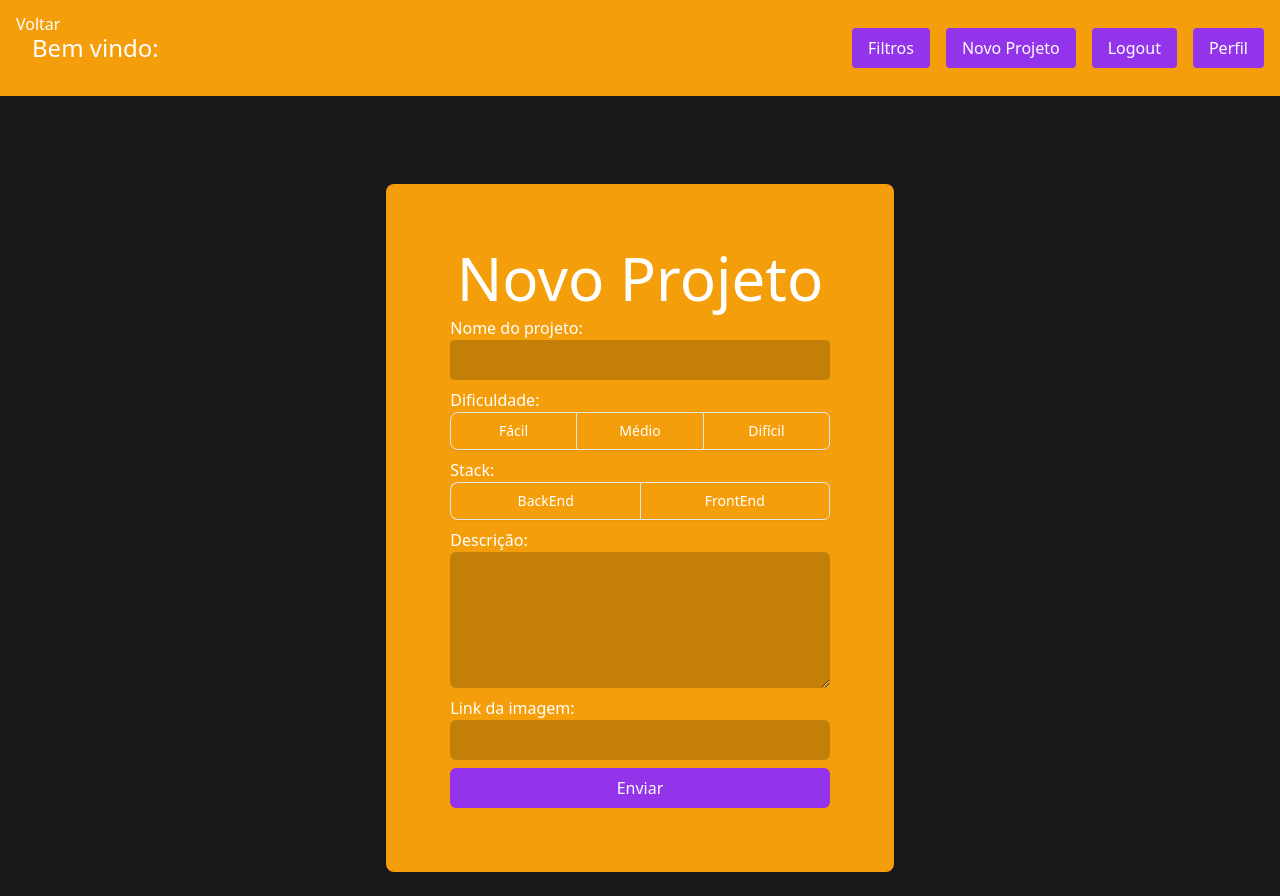
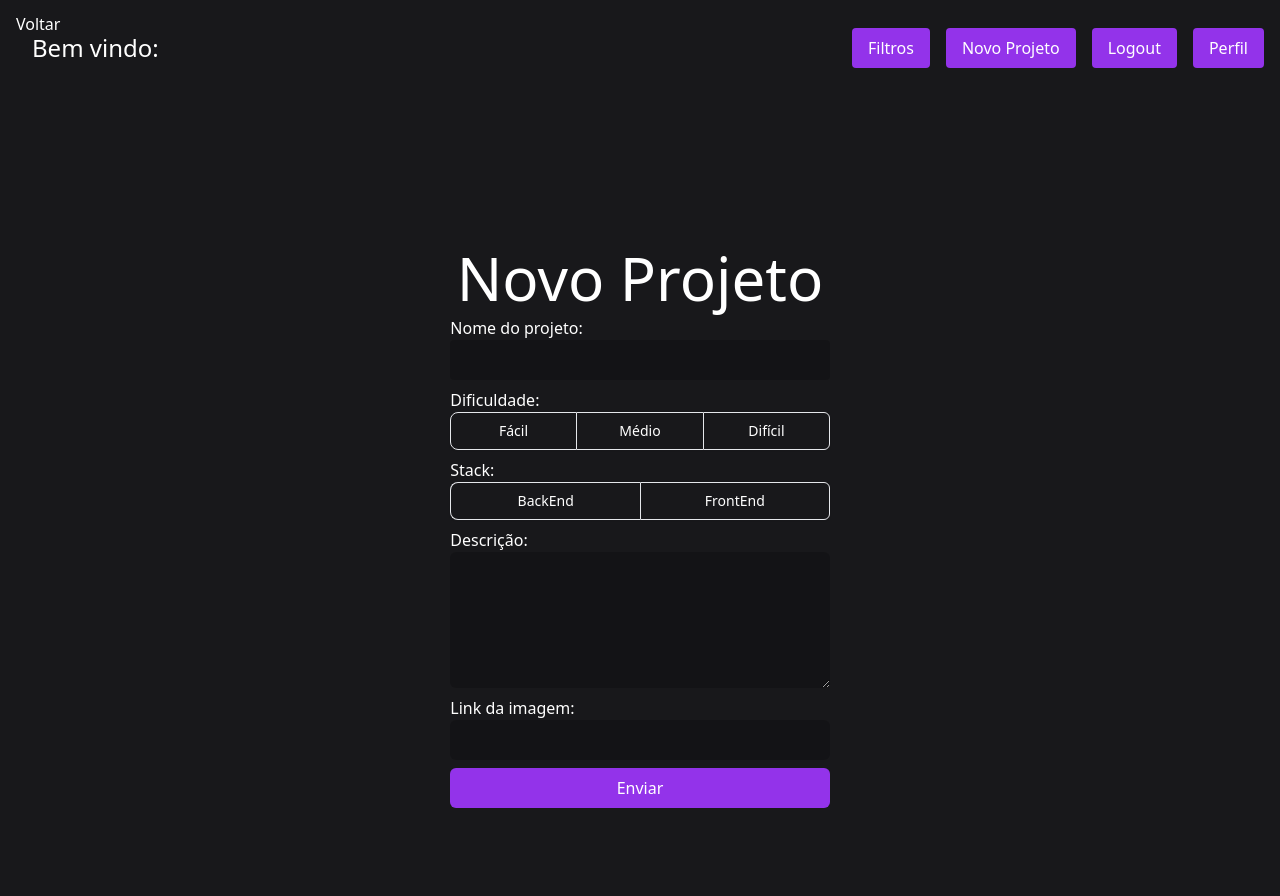
Before and after one commit to Lucassimaog6/PIT, a React (Vite) app in the folder FrontEnd/: page /project/new in a window 1280 px wide. Built offline with nearby package versions, Linux system fonts and the light colour scheme.

Commit message:
mudança de cor

```diff
--- a/FrontEnd/src/Components/Card.Project.jsx
+++ b/FrontEnd/src/Components/Card.Project.jsx
@@ -28,7 +28,7 @@ export default function CardProject(params) {
     }
 
     return (
-        <section onClick={() => navigate(`/p/${project._id}`)} className='bg-amber-500 p-4 rounded-xl flex flex-col gap-2 h-fit'>
+        <section onClick={() => navigate(`/p/${project._id}`)} className='bg-zinc-70 p-4 rounded-xl flex flex-col gap-2 h-fit'>
             <img
                 className="h-48" src={imagempro} alt="Imagem Projeto" />
             <h1 className='text-4xl flex flex-wrap items-center gap-2'>
--- a/FrontEnd/src/Components/Header.Home.jsx
+++ b/FrontEnd/src/Components/Header.Home.jsx
@@ -13,7 +13,7 @@ export default function HeaderHome() {
     }, [user]);
 
     return (
-        <header className='grid grid-cols-1 md:grid-cols-[auto_1fr] items-center p-4 bg-amber-500'>
+        <header className='grid grid-cols-1 md:grid-cols-[auto_1fr] items-center p-4 bg-zinc-70'>
             <p className='text-center p-4 text-2xl'>
                 Bem vindo: <span>{userName}</span>
             </p>
--- a/FrontEnd/src/Components/Landing.Header.jsx
+++ b/FrontEnd/src/Components/Landing.Header.jsx
@@ -27,7 +27,7 @@ export default function LandingHeader() {
                 </Link>
 
                 <button
-                className='bg-amber-400 p-2 px-4 rounded text-zinc-900'
+                className='bg-zinc-70 p-2 px-4 rounded text-zinc-900'
                 onClick={() => loginWithRedirect()}>
                 Login
             </button>
--- a/FrontEnd/src/Pages/Filter/index.jsx
+++ b/FrontEnd/src/Pages/Filter/index.jsx
@@ -62,7 +62,7 @@ export default function Filter() {
 		<HeaderHome/>
 		<main className='flex flex-wrap grid-cols-[auto_1fr] md:grid'>
 			<aside className='min-h-0 md:min-h-screen p-4'>
-			<button className='bg-amber-500 py-1 px-2 rounded'
+			<button className='bg-zinc-70 py-1 px-2 rounded'
                     onClick={() => navigate('/home')}>Voltar
             </button>
 			<section className='flex flex-col mt-5'>
--- a/FrontEnd/src/Pages/Landing/index.jsx
+++ b/FrontEnd/src/Pages/Landing/index.jsx
@@ -68,7 +68,7 @@ export default function Landing() {
 
 
 
-        <div className="flex flex-col md:flex-row bg-amber-400 items-center justify-center h-64 gap-24">
+        <div className="flex flex-col md:flex-row bg-zinc-700 items-center justify-center h-64 gap-24">
             <div className="w-full md:w-1/2">
                 <div className="flex items-center justify-center h-full flex-col font-bold text-2xl">
                 <img src={programas} />
--- a/FrontEnd/src/Pages/Profile/index.jsx
+++ b/FrontEnd/src/Pages/Profile/index.jsx
@@ -91,12 +91,12 @@ export default function Profile() {
           <SwitchTheme />
         </div>
         <button
-          className="absolute top-2 left-2 bg-amber-500 py-1 px-2 rounded"
+          className="absolute top-2 left-2 bg-zinc-70 py-1 px-2 rounded"
           onClick={() => navigate("/home")}
         >
           Voltar
         </button>
-        <main className="flex flex-col gap-2 p-8 bg-amber-500 rounded-lg">
+        <main className="flex flex-col gap-2 p-8 bg-zinc-70 rounded-lg">
           <h1 className="text-6xl text-center">Perfil</h1>
           <label htmlFor="name">
             Name:
--- a/FrontEnd/src/Pages/Project/ProjectID.jsx
+++ b/FrontEnd/src/Pages/Project/ProjectID.jsx
@@ -43,7 +43,7 @@ export default function ProjectID() {
     return (
         project ? (
             <>
-                <button className='m-2 bg-amber-500 py-1 px-2 rounded'
+                <button className='m-2 bg-zinc-70 py-1 px-2 rounded'
                         onClick={() => navigate('/home')}>Voltar
                 </button>
                 <main className='min-h-screen grid items-center justify-center'>
--- a/FrontEnd/src/Pages/Project/index.jsx
+++ b/FrontEnd/src/Pages/Project/index.jsx
@@ -49,13 +49,13 @@ export default function Project() {
       <HeaderHome />
       <div className="min-h-screen flex items-center justify-center">
         <button
-          className="absolute top-2 left-2 bg-amber-500 py-1 px-2 rounded"
+          className="absolute top-2 left-2 bg-zinc-70 py-1 px-2 rounded"
           onClick={() => navigate("/home")}
         >
           Voltar
         </button>
 
-        <main className="flex flex-col gap-2 p-16 bg-amber-500 rounded-lg mt-0 md:mt-16">
+        <main className="flex flex-col gap-2 p-16 bg-zinc-70 rounded-lg mt-0 md:mt-16">
           <h1 className="text-center text-6xl">Novo Projeto</h1>
           <label htmlFor="title">
             Nome do projeto:
```
